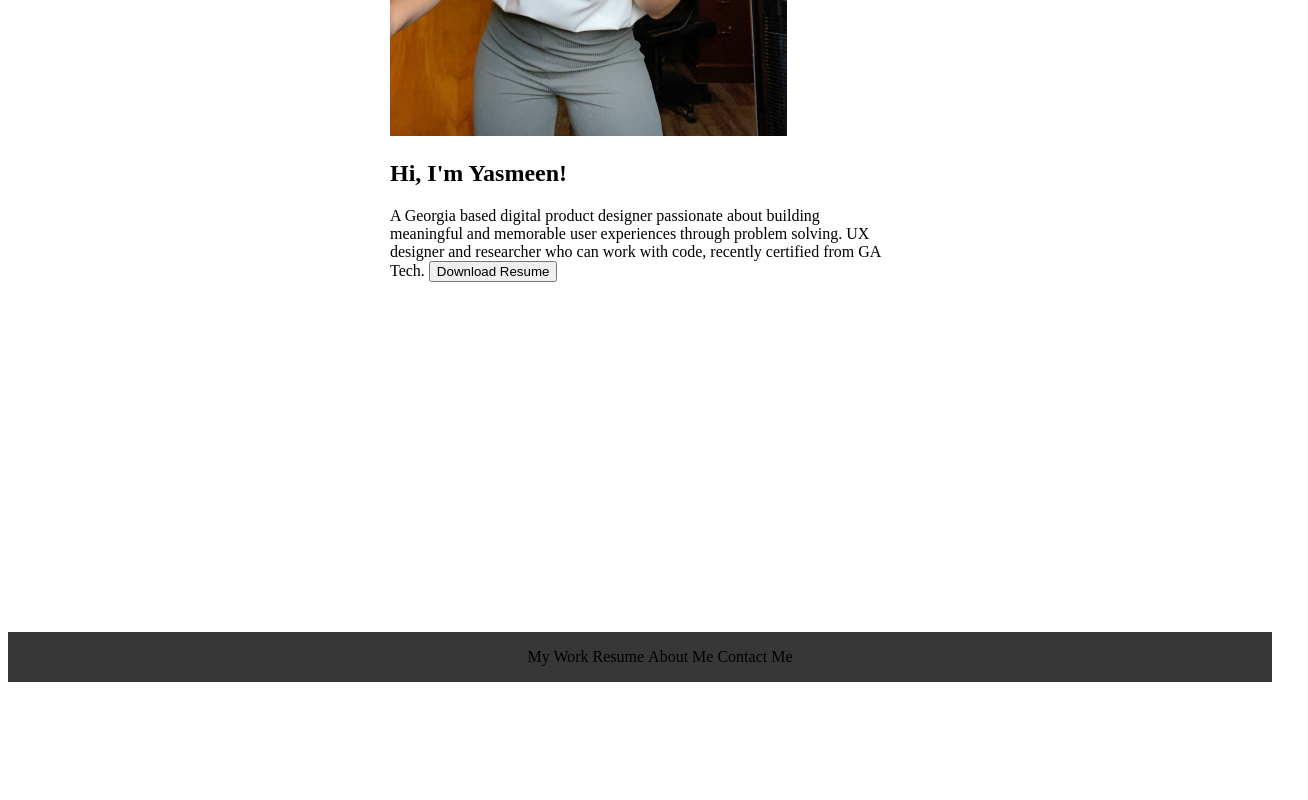
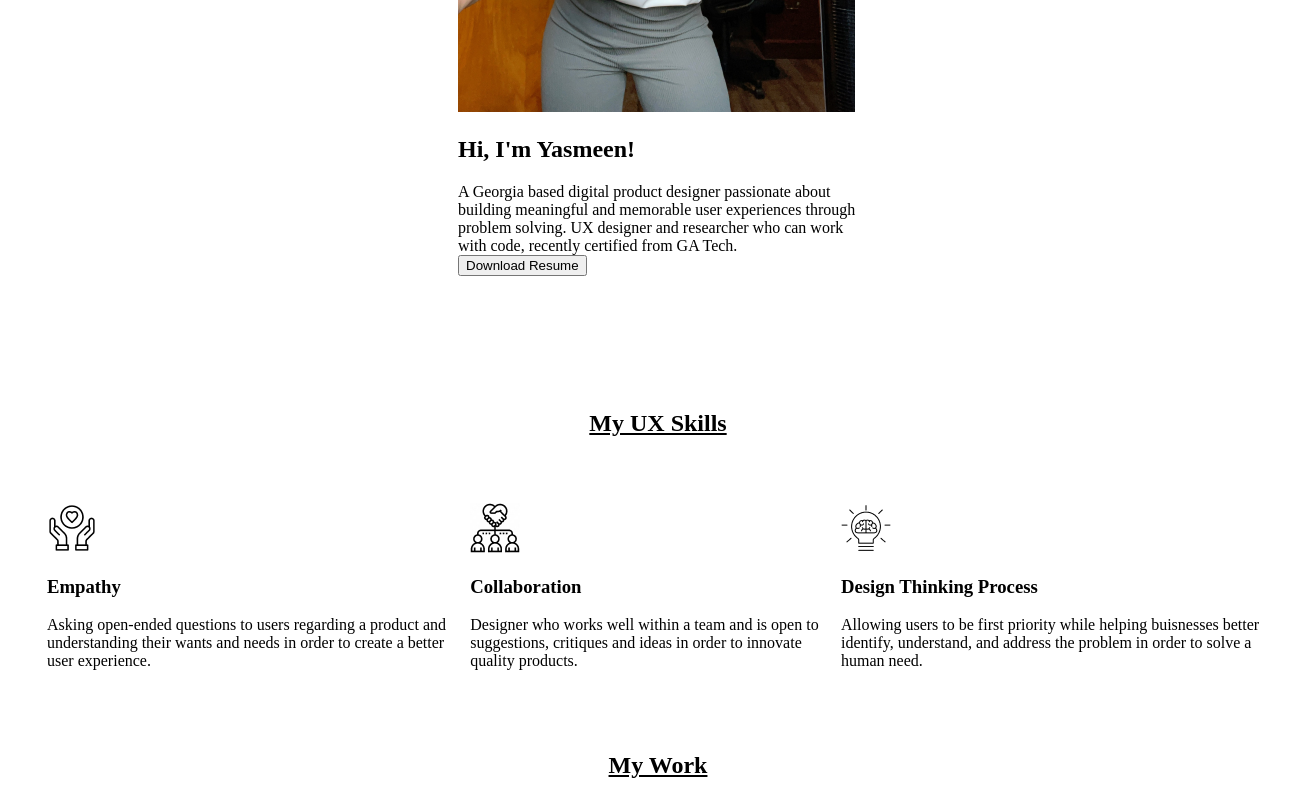
Before and after one commit to Yasmeen55/UX_UI_HW_18, a plain HTML site: page index.html in a window 1280 px wide. Shown: the part 520-1320 px from the top of the page, 1308 px wide, since content can reach past the window. Before the commit the page ends 1210 px from the top, so only its background shows below. Drawn offline with Linux system fonts and the light colour scheme.

Commit message:
updated css

```diff
--- a/css/style.css
+++ b/css/style.css
@@ -1,6 +1,7 @@
 .inline-block {
     display: inline-block;
     vertical-align: top;
+    margin-left: 1em;
 }
 
 .logo {
@@ -9,6 +10,10 @@ padding: 1%;
 text-align: center;
 }
 
+.maincontent{
+    width: 1300px;
+    margin: auto;
+}
 nav {
     width: 73%;
     padding: 1%;
@@ -20,11 +25,30 @@ ul {
 }
 
 .heroimg{
-    height:1000px;
-    width:500px;
-    padding:25px;
+    height: 800px;
+    width:400px;
+    padding:0px;
     margin:0 auto;
     }
+
+ .flexcontainer{
+ columns: 3;
+ justify-content: space-evenly;
+ display: flex;
+ padding: 3%
+ }
+
+
+ h1 {
+    text-align: center;
+    padding: 7px;
+    text-decoration:underline;
+ }
+
+ .row            {
+    -webkit-flex-direction: row;
+    flex-direction: row;
+  }
 
 footer {
     background-color: #373738;
@@ -37,4 +61,6 @@ footer ul{
 
 footer ul li {
     text-align: center;
+    color: white;
+   width: 7em;
 }
--- a/index.html
+++ b/index.html
@@ -8,7 +8,9 @@
      <link rel="stylesheet" href="../css/style.css">
 
 </head>
-<body> <header class="navigation">
+<body>
+   <div class="maincontent">
+    <header class="navigation">
     <div class="inline-block logo">
 <img src="./images/YS.png">
 <nav class="inline-block">
@@ -24,7 +26,7 @@
 <section class="heroimg">
 <div class="content">
 <img src="./images/picture of myself.png">
-<h1>Hi, I'm Yasmeen!</h1>
+<h2>Hi, I'm Yasmeen!</h2>
 <p>A Georgia based digital product designer passionate
     about building meaningful and memorable user experiences
      through problem solving. UX designer and researcher who can work with code,
@@ -33,9 +35,78 @@
 
 </p>
 </div>
+</section>
+
+<section class="mySkills"> </section>
+
+<section>
+    <h1>My UX Skills</h1>
+
+ <!--  My UX Skills section coded using CSS flex -->
+<div class="flexcontainer">
+ <div class="box">
+ <img src="./images/empathy 1.png">
+    <h3> Empathy </h3>
+    <p> Asking open-ended questions to users
+        regarding a product and understanding their
+        wants and needs in order to create a better
+        user experience.
+    </p>
+</div>
+
+    <div class="box">
+<img src="./images/6438916 1 (1).png">
+<h3>Collaboration</h3>
+<p>Designer who works well within a team and is open to
+    suggestions, critiques and ideas in order to innovate
+    quality products.
+</p>
+</div>
+
+    <div class="box">
+<img src="./images/design thinking 1.png">
+<h3>Design Thinking Process</h3>
+<p>Allowing users to be first priority while helping buisnesses
+    better identify, understand, and address the problem in order
+    to solve
+    a human need.
+</p>
+
+</div>
+
+</section>
+
+<section class="myWork">
+	<h1>My Work</h1>
+	<div class="workGrid">
+		<!--first div-->
+		<div>
+			<img src="./images/DHS new image.png">
+		</div>
+		<!--second div-->
+		<div>
+			<h4>Department of Homeland Security (DHS)</h4>
+			<p></p>
+			<button></button>
+		</div>
+		<!--third div-->
+		<div>
+			<img src="./images/Frame 8.png">
+		</div>
+		<!--forth div-->
+		<div>
+			<h4>Umami Recipe app </h4>
+			<p></p>
+			<button></button>
+		</div>
+	</div>
+
+	<h3>View all projects</h3>
+</section>
 
 
-</section>
+
+
 <footer>
     <ul>
 
@@ -46,6 +117,6 @@
     </ul>
 
 </footer>
-
+  </div>
 </body>
 </html>
```
Also changed, not shown: images/6438916 1 (1).png (added), images/DHS new image.png (added), images/Frame 8.png (added), images/collab.png (added), images/design thinking 1.png (added), images/empathy 1.png (added), 2 other files.
